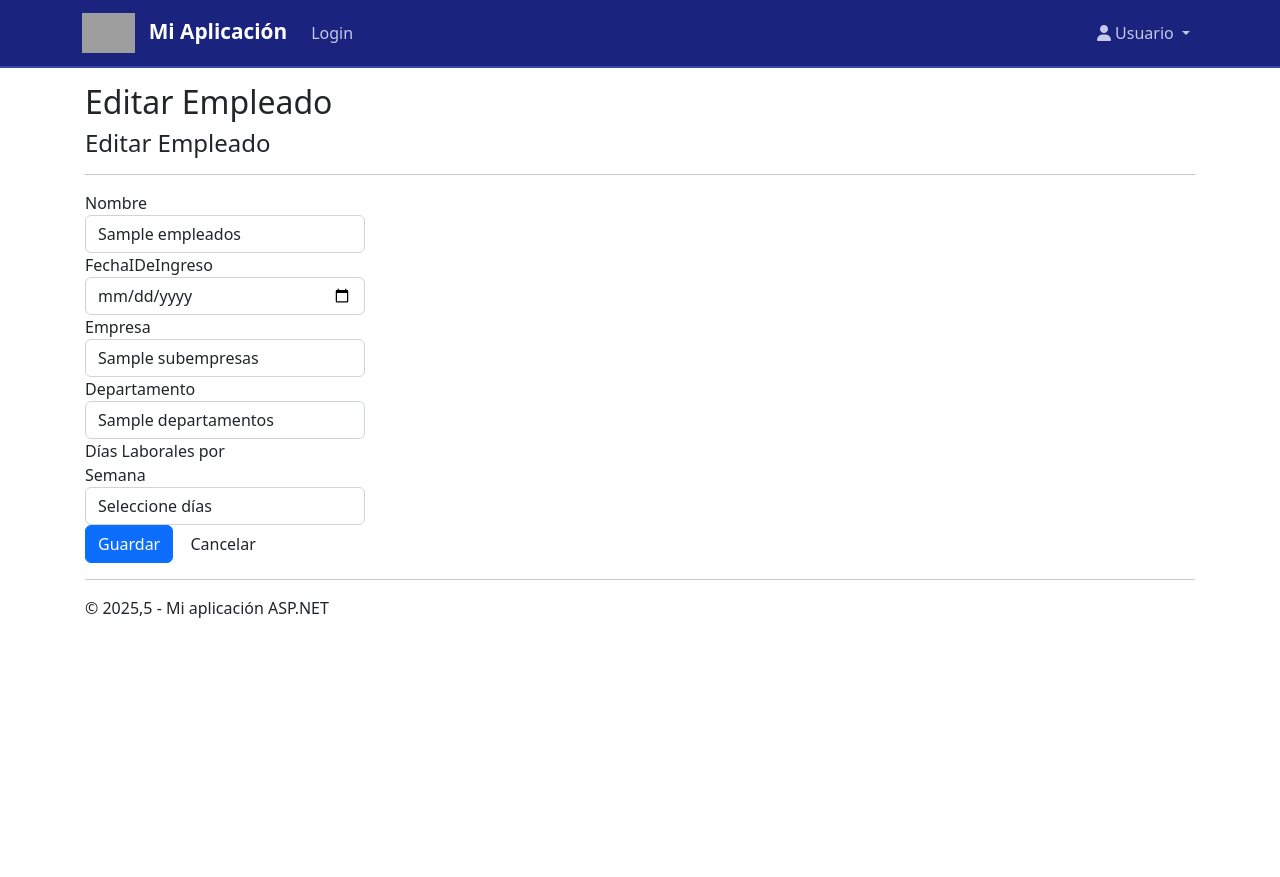
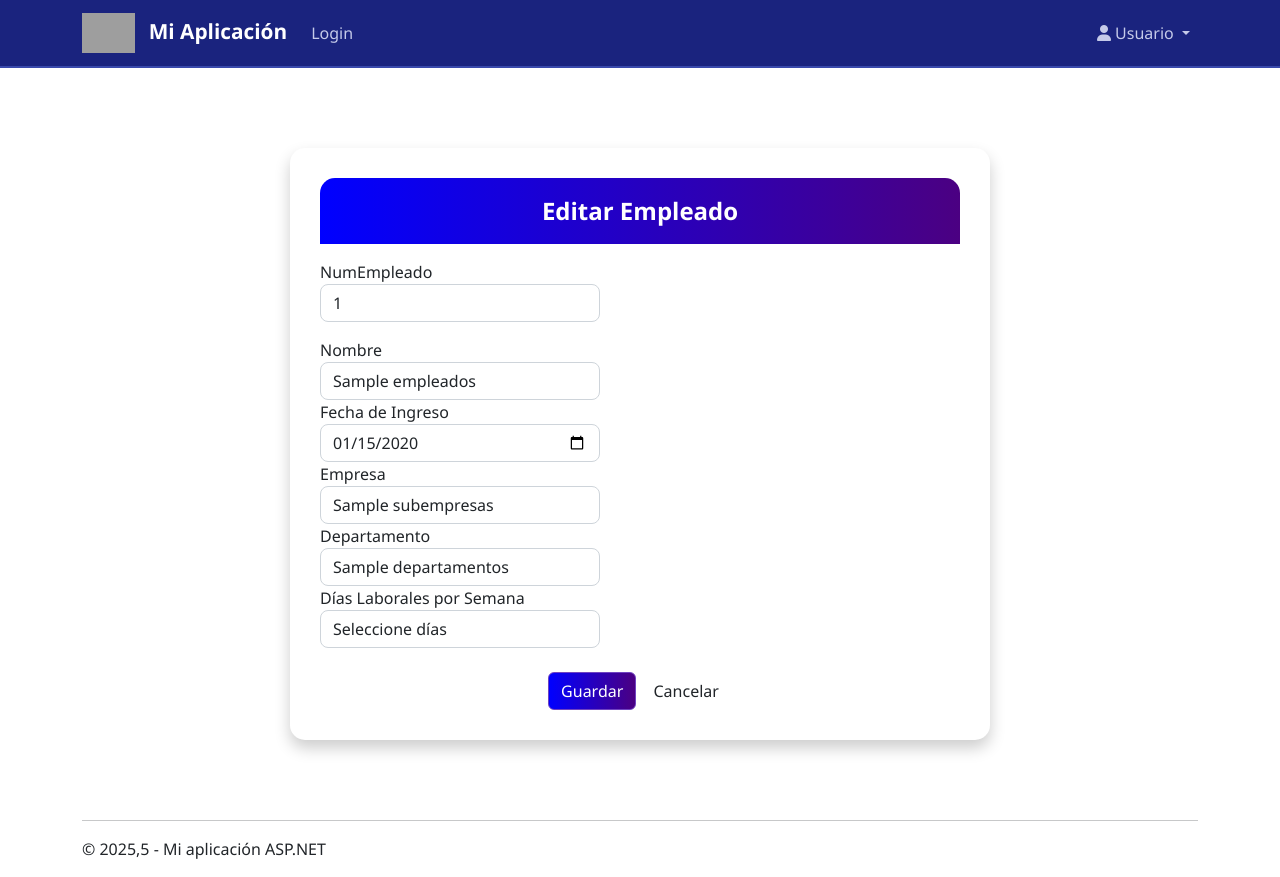
Before and after one commit to Oscarsalin12/Proyecto_Estadias, an ASP.NET MVC app: page /Empleados/EditarEmpleado/1 in a window 1280 px wide. Before the commit the page ends 618 px from the top, so only its background shows below. Run offline with ASP.NET Core 8 and stand-ins for ASP.NET MVC 5, Linux system fonts and the light colour scheme; tables that the repository leaves empty hold one stand-in row (values such as "Sample post"); the project's own start-up code is not run, and a stand-in starts its controllers and pages; some libraries are stand-ins or nearby versions; grey boxes are pictures that could not be loaded.

Commit message:
se añade paginacion a lista de empleados y correcion de metodo editar empleado

```diff
--- a/Proyecto_Estadias/Controllers/EmpleadosController.cs
+++ b/Proyecto_Estadias/Controllers/EmpleadosController.cs
@@ -7,6 +7,7 @@ using System.Collections.Generic;
 using System.Linq;
 using System.Web;
 using System.Web.Mvc;
+
 
 namespace Proyecto_Estadias.Controllers
 {
@@ -97,5 +98,6 @@ namespace Proyecto_Estadias.Controllers
         #endregion
 
 
+
     }
 }
--- a/Proyecto_Estadias/Services/EmpleadoServices.cs
+++ b/Proyecto_Estadias/Services/EmpleadoServices.cs
@@ -69,6 +69,7 @@ namespace Proyecto_Estadias.Services
             var empleado = db.Empleados.Find(empleadoActualizado.Id);
             if (empleado != null)
             {
+                empleado.NumEmpleado = empleadoActualizado.NumEmpleado;
                 empleado.Nombre = empleadoActualizado.Nombre;
                 empleado.FechaIDeIngreso = empleadoActualizado.FechaIDeIngreso;
                 empleado.IdEmpresa = empleadoActualizado.IdEmpresa;
@@ -78,6 +79,8 @@ namespace Proyecto_Estadias.Services
                 db.SaveChanges();
             }
         }
+
+
 
         #endregion
 
--- a/Proyecto_Estadias/Services/PermisosService.cs
+++ b/Proyecto_Estadias/Services/PermisosService.cs
@@ -176,5 +176,7 @@ namespace Proyecto_Estadias.Services
         }
 
         #endregion
+
+
     }
 }
--- a/Proyecto_Estadias/Views/Empleados/EditarEmpleado.cshtml
+++ b/Proyecto_Estadias/Views/Empleados/EditarEmpleado.cshtml
@@ -2,53 +2,95 @@
 
 @{
     ViewBag.Title = "Editar Empleado";
+    Layout = "~/Views/Shared/_Layout.cshtml";
 }
 
-<h2>Editar Empleado</h2>
+<link href="~/Content/bootstrap.css" rel="stylesheet" />
+
+<style>
+    body {
+        background: white;
+        font-family: 'Segoe UI', sans-serif;
+    }
+
+    .edit-container {
+        background-color: white;
+        padding: 30px;
+        margin: 80px auto;
+        border-radius: 15px;
+        max-width: 700px;
+        box-shadow: 0 8px 16px rgba(0, 0, 0, 0.2);
+    }
+
+    .edit-header {
+        background: linear-gradient(to right, #0000ff, #4b0082);
+        color: white;
+        text-align: center;
+        padding: 15px;
+        border-top-left-radius: 15px;
+        border-top-right-radius: 15px;
+        font-size: 24px;
+        font-weight: bold;
+    }
+
+    .form-control {
+        border-radius: 8px;
+    }
+
+    .btn-primary {
+        background: linear-gradient(to right, #0000ff, #4b0082);
+        border-color: #6F42C1;
+    }
+
+        .btn-primary:hover {
+            background-color: #5a379e;
+            border-color: #5a379e;
+        }
+
+    .btn-default {
+        border-radius: 8px;
+    }
+</style>
+
+<div class="edit-container">
+    <div class="edit-header">
+        Editar Empleado
+    </div>
 
     @using (Html.BeginForm())
     {
         @Html.AntiForgeryToken()
-
-    <div class="form-horizontal">
-        <h4>Editar Empleado</h4>
-        <hr />
-
         @Html.HiddenFor(model => model.Id)
 
-        <div class="form-group">
-            @Html.LabelFor(model => model.Nombre, htmlAttributes: new { @class = "control-label col-md-2" })
-            <div class="col-md-10">
-                @Html.EditorFor(model => model.Nombre, new { htmlAttributes = new { @class = "form-control" } })
+        <div class="form-group mt-3">
+            @Html.LabelFor(model => model.NumEmpleado)
+            @Html.EditorFor(model => model.NumEmpleado, new { htmlAttributes = new { @class = "form-control", placeholder = "Numero del empleado" } })
+            @Html.ValidationMessageFor(model => model.NumEmpleado, "", new { @class = "text-danger" })
+        </div>
+        <div class="form-group mt-3">
+            @Html.LabelFor(model => model.Nombre)
+            @Html.EditorFor(model => model.Nombre, new { htmlAttributes = new { @class = "form-control", placeholder = "Nombre del empleado" } })
             @Html.ValidationMessageFor(model => model.Nombre, "", new { @class = "text-danger" })
-            </div>
         </div>
 
         <div class="form-group">
-            @Html.LabelFor(model => model.FechaIDeIngreso, htmlAttributes: new { @class = "control-label col-md-2" })
-            <div class="col-md-10">
-                @Html.EditorFor(model => model.FechaIDeIngreso, new { htmlAttributes = new { @class = "form-control", type = "date" } })
+            @Html.LabelFor(model => model.FechaIDeIngreso, "Fecha de Ingreso")
+            @Html.TextBoxFor(model => model.FechaIDeIngreso, "{0:yyyy-MM-dd}", new { @class = "form-control", type = "date" })
             @Html.ValidationMessageFor(model => model.FechaIDeIngreso, "", new { @class = "text-danger" })
-            </div>
         </div>
 
         <div class="form-group">
-            @Html.LabelFor(model => model.IdEmpresa, "Empresa", htmlAttributes: new { @class = "control-label col-md-2" })
-            <div class="col-md-10">
+            @Html.LabelFor(model => model.IdEmpresa, "Empresa")
             @Html.DropDownListFor(model => model.IdEmpresa, (SelectList)ViewBag.Empresas, "Seleccione una empresa", new { @class = "form-control" })
-            </div>
         </div>
 
         <div class="form-group">
-            @Html.LabelFor(model => model.IdDepartamento, "Departamento", htmlAttributes: new { @class = "control-label col-md-2" })
-            <div class="col-md-10">
+            @Html.LabelFor(model => model.IdDepartamento, "Departamento")
             @Html.DropDownListFor(model => model.IdDepartamento, (SelectList)ViewBag.Departamentos, "Seleccione un departamento", new { @class = "form-control" })
-            </div>
         </div>
 
         <div class="form-group">
-            @Html.LabelFor(model => model.DiasLaboralesPorSemana, "Días Laborales por Semana", htmlAttributes: new { @class = "control-label col-md-2" })
-            <div class="col-md-10">
+            @Html.LabelFor(model => model.DiasLaboralesPorSemana, "Días Laborales por Semana")
             @Html.DropDownListFor(model => model.DiasLaboralesPorSemana,
                 new SelectList(new[] {
                     new SelectListItem { Value = "5", Text = "Lunes a Viernes (5 días)" },
@@ -57,13 +99,10 @@
                 "Seleccione días", new { @class = "form-control" })
             @Html.ValidationMessageFor(model => model.DiasLaboralesPorSemana, "", new { @class = "text-danger" })
         </div>
-        </div>
 
-        <div class="form-group">
-            <div class="col-md-offset-2 col-md-10">
+        <div class="form-group text-center mt-4">
             <input type="submit" value="Guardar" class="btn btn-primary" />
-                @Html.ActionLink("Cancelar", "ListaEmpleadosSubempresa", new { idSub = Model.IdEmpresa }, new { @class = "btn btn-default" })
-            </div>
-        </div>
+            @Html.ActionLink("Cancelar", "ListaEmpleadosSubempresa", new { idSub = Model.IdEmpresa }, new { @class = "btn btn-default ml-2" })
         </div>
     }
+</div>
--- a/Proyecto_Estadias/Views/Permisos/Paginacion.cshtml
+++ b/Proyecto_Estadias/Views/Permisos/Paginacion.cshtml
@@ -68,9 +68,10 @@
                 <table class="table table-striped table-bordered align-middle">
                     <thead class="table-dark text-center">
                         <tr>
-                            <th>Número</th>
+                            <th>N.Emp</th>
                             <th>Empleado</th>
                             <th>Empresa</th>
+                            <th>Departamento</th>
                             <th>Motivo</th>
                             <th>Generado</th>
                             <th>Inicio</th>
@@ -86,6 +87,7 @@
                                 <td>@p.Empleados.NumEmpleado</td>
                                 <td>@p.Empleados.Nombre</td>
                                 <td>@p.SubEmpresas.Nombre</td>
+                                <td>@p.</td>
                                 <td>@p.MotivosAusencia.NombreMotivo</td>
                                 <td>@p.FechaGeneracion.ToString("dd/MM/yyyy")</td>
                                 <td>@p.FechaInicio.ToString("dd/MM/yyyy")</td>
```
Also changed, not shown: Proyecto_Estadias/Controllers/AuthController.cs (+8 -50 lines), Proyecto_Estadias/Views/Auth/EmpleadosPorEmpresa.cshtml (+69 -13 lines). Lines whose indentation alone changed are shown as unchanged.
